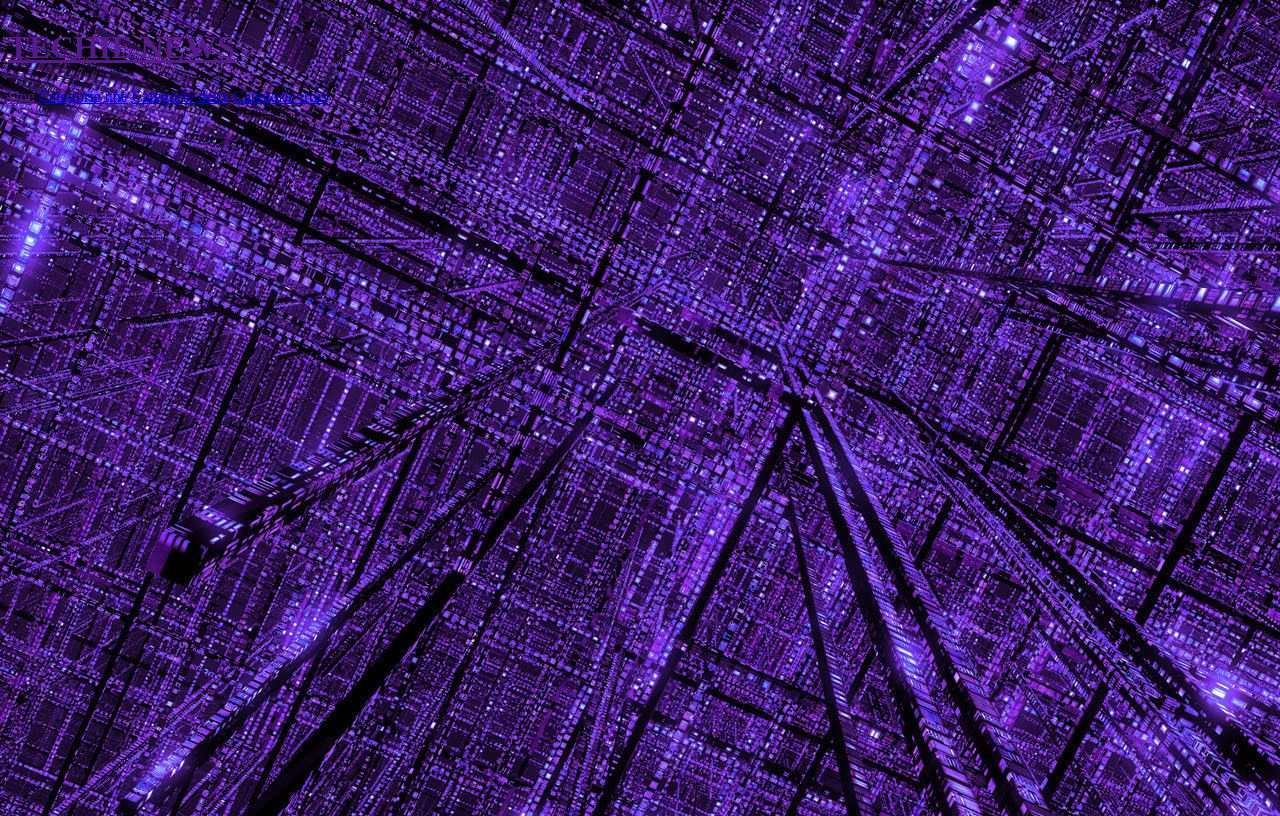
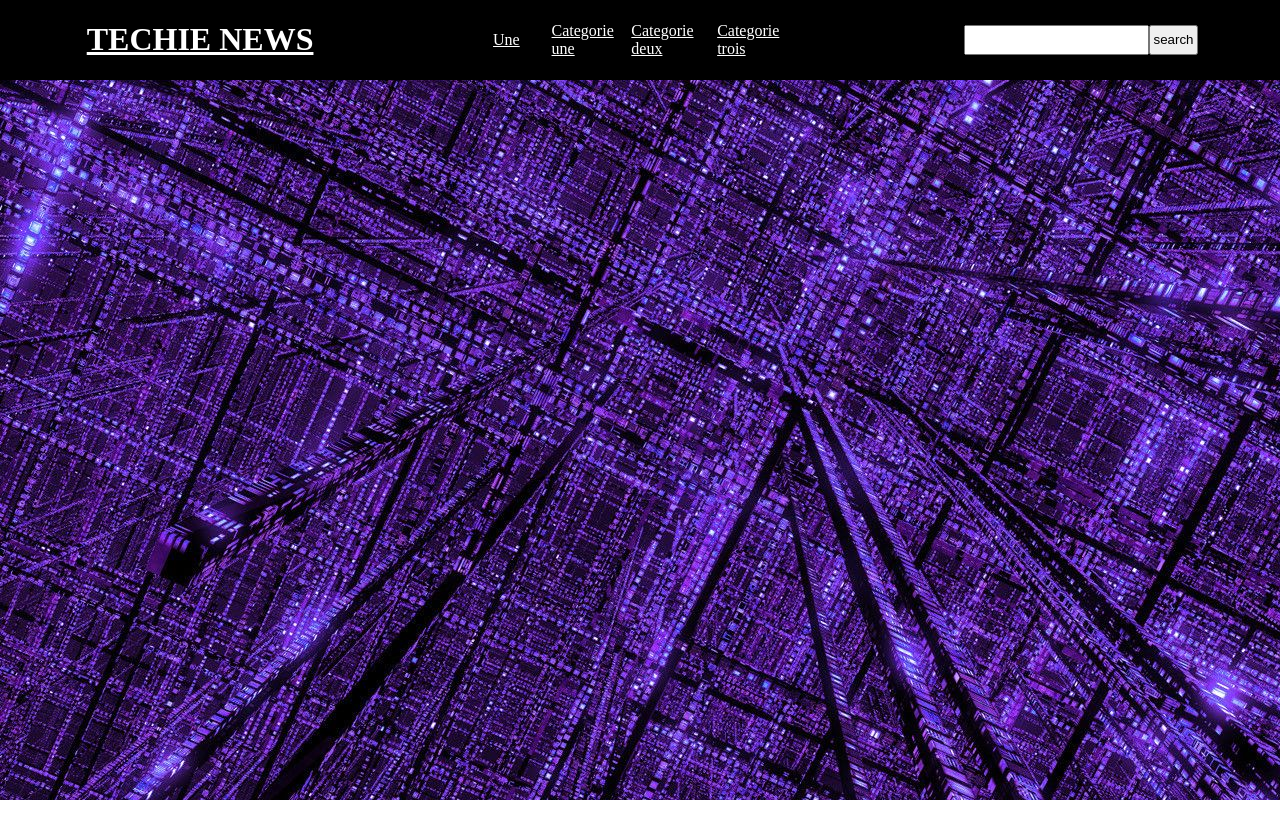
Before and after one commit to Tek-Tech/ttemplates, a plain HTML site: page techienews/index.html in a window 1280 px wide. Drawn offline with Linux system fonts and the light colour scheme.

Commit message:
techie cats

```diff
--- a/techienews/assets/style.css
+++ b/techienews/assets/style.css
@@ -1,8 +1,42 @@
+
 body{
     display: flex;
     flex-direction: column;
     width: 100vw;
     min-height: 100vh;
     overflow-x: hidden;
+    margin: 0;
+    padding: 0;
     background: url('./back.jpeg');
 }
+header{
+    background: black;
+    display: flex;
+    flex-direction: row;
+    justify-content: space-around;
+}
+header nav{
+    display: flex;
+    flex-direction: row;
+    justify-content: space-around;
+}
+header nav a{
+    margin: 2%;
+    min-width: 15%;
+}
+header a,header #searchbar{
+
+    display: flex;
+    justify-content: center;
+    flex-direction: column;
+    color: white;
+
+}
+header #searchbar{
+    flex-direction: row;
+}
+header #searchbar *{
+    padding: 1%;
+    margin-top: 11%;
+    margin-bottom: 11%;
+}
--- a/techienews/index.html
+++ b/techienews/index.html
@@ -20,6 +20,12 @@
             <a class='elem-nav' href="cat-deux">Categorie deux</a>
             <a class='elem-nav' href="cat-trois">Categorie trois</a>
         </nav>
+        <div id="searchbar">
+            <input type="search" name="searchinput" id="searchinput">
+            <button>
+                search
+            </button>
+        </div>
     </header>
     <section id="main">
 
```
Also changed, not shown: techienews/cat-deux/index.html (+6 -0 lines), techienews/cat-trois/index.html (+6 -0 lines), techienews/cat-une/index.html (+6 -0 lines).
